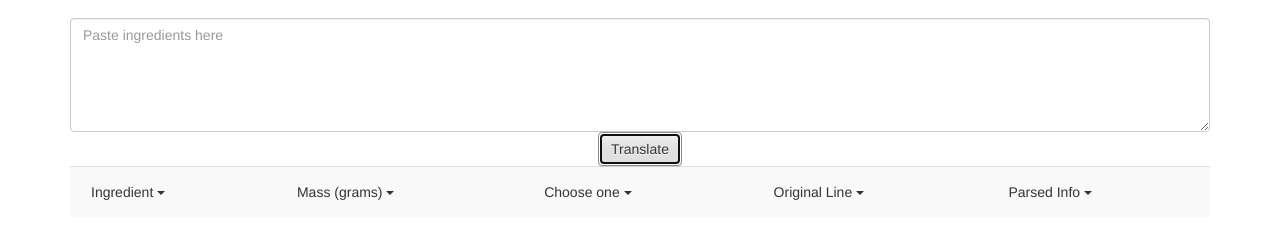
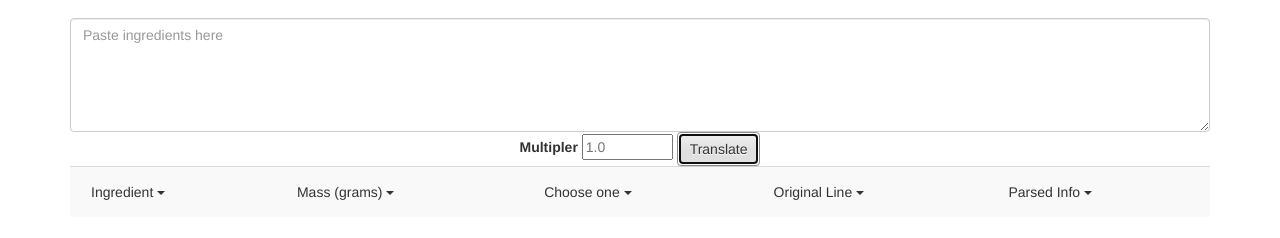
Before and after one commit to joyj/joyj.github.io, a plain HTML site: page recipe-translate/index.html in a window 1280 px wide. Both pictures are taken after a click on the button "Translate". Shown: the part 102-340 px from the top of the page. Drawn offline with nearby package versions, Linux system fonts and the light colour scheme; no server answers.

Commit message:
Add multiplier and fix tests a little.

```diff
--- a/recipe-translate/index.html
+++ b/recipe-translate/index.html
@@ -36,10 +36,13 @@
         <div class="center">
             <textarea class="form-control" id='ingredients-input' rows=5
                 placeholder="Paste ingredients here"></textarea>
-            <span class="input-group-btn">
+            <div class="control-panel">
+                <label id="multiplerSelect">Multipler</label>
+                <input class="span2" id="multiplier-input" size="8" type="text"
+                    placeholder="1.0">
               <button class="btn btn-default" id="translate-btn"
                   type="button">Translate</button>
-            </span>
+            </div>
             <div id='translated-ingredients'>
                 <table id='ingredients-table' class="table table-striped">
                     <tr id='ingredients-table-headers'>
@@ -135,6 +138,8 @@
   <script>
     runTests();
 
+    // TODO Add instructions from instructions.txt
+
     // Create dropdowns
     $('.ingredient-table-dropdown').html(getDropdownDisplay());
     $(".dropdown-menu li a").click(function(){
@@ -146,5 +151,11 @@
 
     // Define translate button actions
     $('#translate-btn').click(triggerTranslation);
+
+    // Populate default example recipe text
+    jQuery.get('/recipe-translate/default_input.txt', function(data) {
+        $('#ingredients-input').html(data);
+        triggerTranslation();
+    });
   </script>
 </html>
--- a/recipe-translate/tests.js
+++ b/recipe-translate/tests.js
@@ -8,13 +8,20 @@ function runTests() {
             if (line.length == 0) {
                 return;
             }
-            if (line[0] == "#") {
-                currentTestCategory = line.substring(1, line.length).trim();
-            } else if (line[0] != " ") {
-                if (currentTestCase != null) {
-                    runTestCase(currentTestCase, currentTestCategory);
+            if (line[0] != " ") {
+                // it is ok to call runTestCase on something with just input
+                // because there is nothing to test
+                runTestCase(currentTestCase, currentTestCategory);
+                currentTestCase = null;
+                if (line[0] == "#") {
+                    currentTestCategory = line.substring(1, line.length).trim();
+                } else {
+                    currentTestCase = {"input": line}
                 }
-                currentTestCase = {"input": line};
+            } else if (line.trim().startsWith("multiplier")) {
+                line = line.trim();
+                var num = line.substring("multiplier".length + 1, line.length);
+                currentTestCase["multiplier"] = num;
             } else {
                 var splitIndex = line.indexOf("|");
                 var translateKey = line.substring(0, splitIndex).trim();
@@ -22,7 +29,6 @@ function runTests() {
                 currentTestCase[translateKey] = expectedVal;
             }
         });
-        runTestCase(currentTestCase, currentTestCategory);
         console.log("-------Finished running tests.");
     });
 }
@@ -37,11 +43,15 @@ function shouldOutputTestResult(testCategory) {
 
 // TODO also run for parsed_info, hide_column, and original_line
 function runTestCase(testCase, testCategory) {
+    if (testCase == null) {
+        return;
+    }
     // should only have output if failed
     var input = testCase["input"];
     if (!("original_line" in testCase)) {
         testCase["original_line"] = input;
     }
+    var multiplier = testCase["multiplier"];
     testCase["hide_column"] = "";
     testCase["us_measures"] = "not implemented yet :(";  // TODO
 
@@ -56,7 +66,7 @@ function runTestCase(testCase, testCategory) {
         "parsed_info",
     ]
     translationKeys.forEach(function(key) {
-        var output = translateIngredient(ingredientInfo, key);
+        var output = translateIngredient(ingredientInfo, key, multiplier);
         // run for parsed_info but don't check the output
         if (key != "parsed_info") {
             var expectedOutput = testCase[key];
--- a/recipe-translate/utils.js
+++ b/recipe-translate/utils.js
@@ -1,8 +1,12 @@
 function triggerTranslation() {
     var ingredients = $('#ingredients-input').val();
+    var multiplier = $('#multiplier-input').val();
+    if (multiplier == null || multiplier == "") {
+        multiplier = 1;
+    }
     var translationKeys = getTranslationKeys();
     var linesOfIngredientInfo = getIngredients(ingredients);
-    var display = constructDisplay(linesOfIngredientInfo, translationKeys);
+    var display = constructDisplay(linesOfIngredientInfo, translationKeys, multiplier);
     $("#ingredients-table .generated").remove();
     $('#ingredients-table').append(display);
 };
@@ -182,7 +186,7 @@ function getDebugMessage(ingrInfoObj) {
 }
 
 // Note: used for testing
-function translateIngredient(ingrInfoObj, translateTo) {
+function translateIngredient(ingrInfoObj, translateTo, multiplier) {
     if (ingrInfoObj == null) {
         return null;
     }
@@ -195,7 +199,7 @@ function translateIngredient(ingrInfoObj, translateTo) {
 
     var mL = null;
     if (unit in volume_conversions) {
-        mL = amt * volume_conversions[unit];
+        mL = amt * volume_conversions[unit] * eval(multiplier);
     }
     if (mL != null && ingrInfo != null) {
         if (translateTo == "ingredient") {
@@ -231,16 +235,16 @@ function translateIngredient(ingrInfoObj, translateTo) {
     return "";
 }
 
-function constructDisplay(ingredientInfoLines, translationKeys) {
+function constructDisplay(ingredientInfoLines, translationKeys, multiplier) {
     // TODO sanitize input before dumping into html
     var result = "";
     ingredientInfoLines.forEach(function(lineInfo) {
         var inputLine = lineInfo["original_line"];
-        if (inputLine.match(/^\s*$/) == null) {
+        if (inputLine.match(/^\s*$/) == null && !inputLine.startsWith("###")) {
             // only generate table entry for non-empty input line
             var columns = "";
             translationKeys.forEach(function(key) {
-                columns += '<td>' + translateIngredient(lineInfo, key) + '</td>'
+                columns += '<td>' + translateIngredient(lineInfo, key, multiplier) + '</td>'
             });
             result += '<tr class="generated">' + columns + '</tr>';
         }
```
Also changed, not shown: recipe-translate/test_cases.txt.
